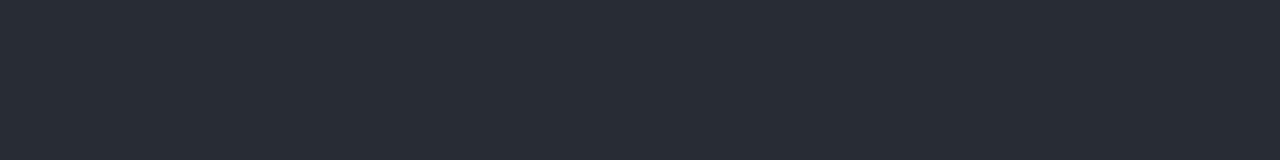
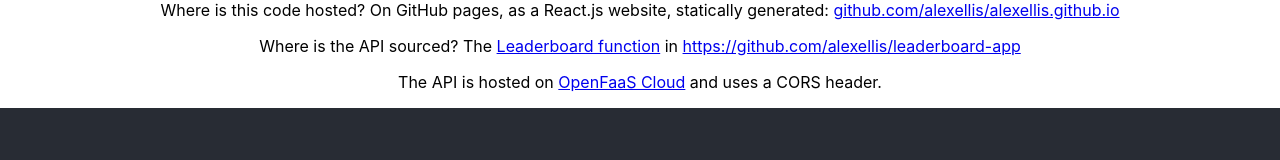
Before and after one commit to alexellis/alexellis.github.io, a React (Create React App) app: page / in a window 1280 px wide. Shown: the top 160 px of the page. Built offline with nearby package versions, Linux system fonts and the light colour scheme; no server answers.

Commit message:
Add banner
Signed-off-by: Alex Ellis (OpenFaaS Ltd) <alexellis2@gmail.com>

```diff
--- a/src/App.js
+++ b/src/App.js
@@ -5,6 +5,13 @@ import './App.css';
 function App() {
   return (
     <div className="App">
+      <div>
+      Where is this code hosted? On GitHub pages, as a React.js website, statically generated: <a href="https://github.com/alexellis/alexellis.github.io">github.com/alexellis/alexellis.github.io</a>
+      </div>
+      <div>
+        <p>Where is the API sourced? The <a href="https://github.com/alexellis/leaderboard-app/tree/master/leaderboard">Leaderboard function</a> in <a href="https://github.com/alexellis/leaderboard-app">https://github.com/alexellis/leaderboard-app</a></p>
+        <p>The API is hosted on <a href="https://github.com/openfaas/community-cluster/">OpenFaaS Cloud</a> and uses a CORS header.</p>
+      </div>
       <header className="App-header">
         <h2>Who's created the most issues?</h2>
         <UserList></UserList>
```
Also changed, not shown: 8 other files (tests, documents, lock files or other folders).
